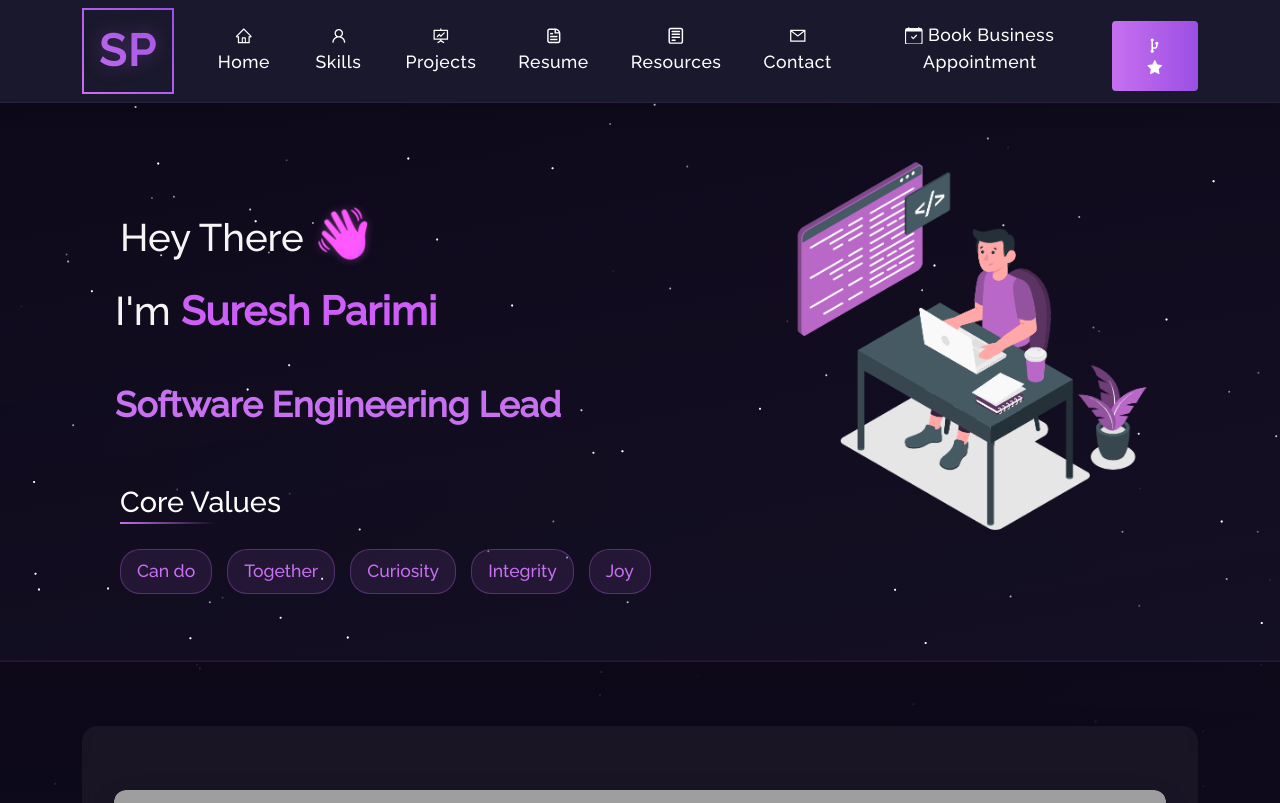
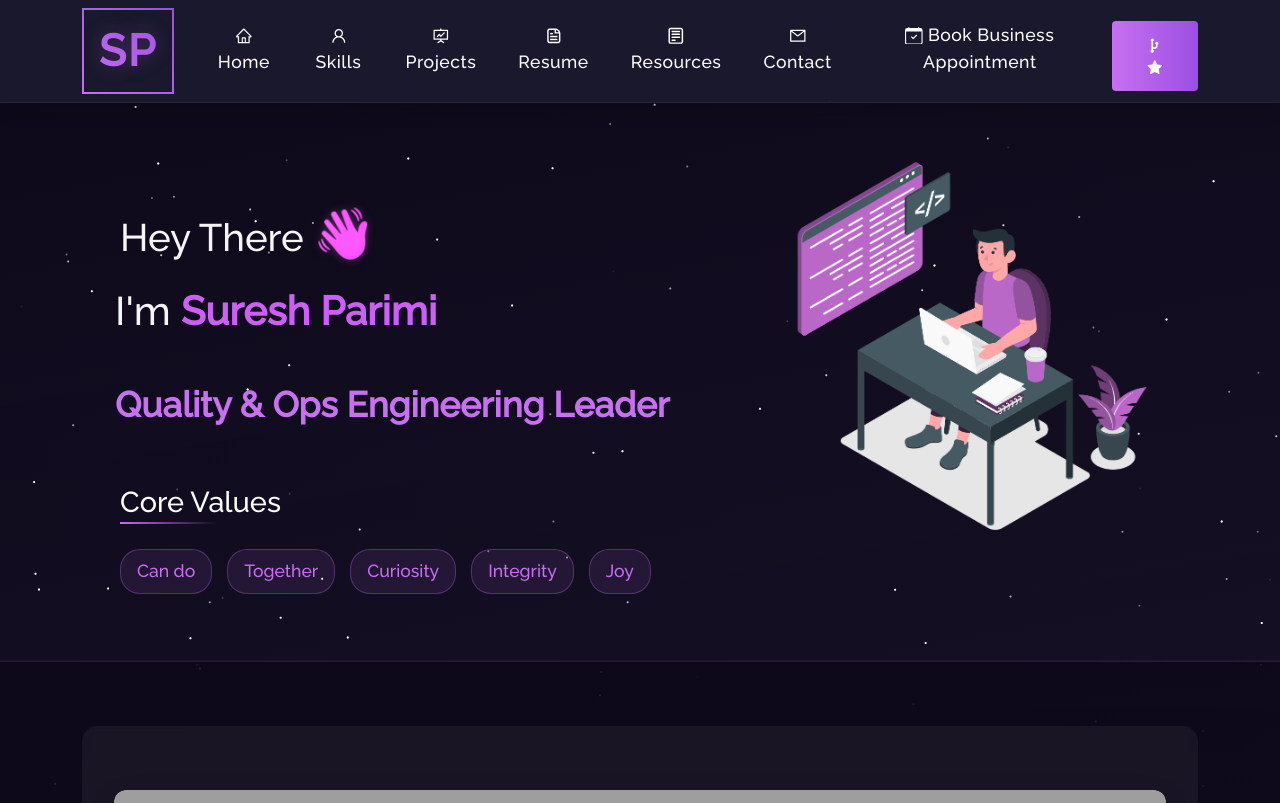
Before and after one commit to sureshparimi/my-portfoli-website, a React (Create React App) app: page / in a window 1280 px wide. Shown: the top 803 px of the page. Built offline with nearby package versions, Linux system fonts and the light colour scheme; no server answers; grey boxes are pictures that could not be loaded.

Commit message:
Added skills

```diff
--- a/src/components/Home/FadingText.js
+++ b/src/components/Home/FadingText.js
@@ -5,11 +5,10 @@ function FadingText() {
   const [currentText, setCurrentText] = useState(0);
 
   const texts = [
-    "Software Engineering Lead",
+    "Quality & Ops Engineering Leader",
     "Test Automation Architect",
-    "SEPA Payments Expert",
-    "Quality Engineering Leader",
-    "DevOps & CI/CD Specialist"
+    "Azure DevOps Engineer",
+    "MLOps Learner"
   ];
 
   useEffect(() => {
```
